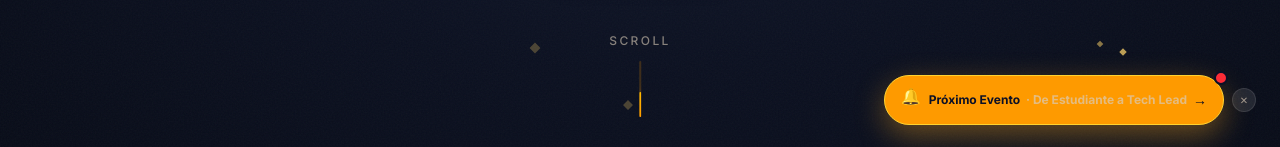
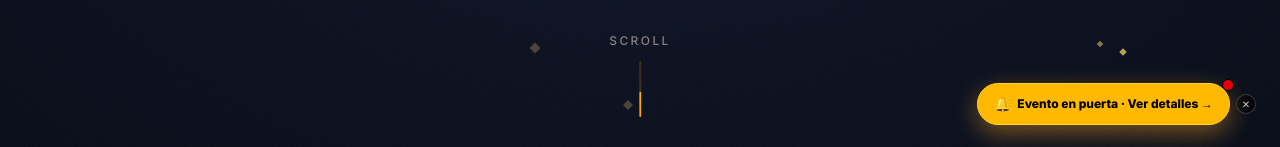
Before and after one commit to Tequio-team/TequioLandingPage, a Next.js app: page / in a window 1280 px wide. Shown: the part 651-798 px from the top of the page. Built offline with nearby package versions, Linux system fonts and the light colour scheme; no server answers; the database is empty.

Commit message:
Ultra-compact FloatingUpcomingEvent button with black text and amber background

```diff
--- a/components/ui/FloatingUpcomingEvent.tsx
+++ b/components/ui/FloatingUpcomingEvent.tsx
@@ -1,5 +1,5 @@
 "use client";
-import { useState, useEffect } from "react";
+import { useState } from "react";
 import { motion, AnimatePresence } from "framer-motion";
 import { usePathname, useRouter } from "next/navigation";
 
@@ -7,31 +7,6 @@ export default function FloatingUpcomingEvent() {
   const pathname = usePathname();
   const router = useRouter();
   const [dismissed, setDismissed] = useState(false);
-  const [eventTitle, setEventTitle] = useState("De Estudiante a Tech Lead");
-
-  // Fetch upcoming event from Supabase
-  useEffect(() => {
-    async function loadUpcomingEvent() {
-      try {
-        const { supabase } = await import("@/lib/supabase");
-        const { data } = await supabase
-          .from("events")
-          .select("title")
-          .eq("status", "abierto")
-          .order("created_at", { ascending: false })
-          .limit(1)
-          .maybeSingle();
-
-        if (data?.title) {
-          setEventTitle(data.title.replace(/"/g, ""));
-        }
-      } catch (err) {
-        console.warn("Error cargando evento próximo para botón flotante:", err);
-      }
-    }
-
-    loadUpcomingEvent();
-  }, []);
 
   const handleClick = () => {
     if (pathname === "/eventos") {
@@ -55,27 +30,22 @@ export default function FloatingUpcomingEvent() {
         animate={{ opacity: 1, scale: 1, y: 0 }}
         exit={{ opacity: 0, scale: 0.8, y: 30 }}
         transition={{ duration: 0.4, ease: [0.16, 1, 0.3, 1] }}
-        className="fixed bottom-6 right-6 z-50 flex items-center gap-2"
+        className="fixed bottom-6 right-6 z-50 flex items-center gap-1.5"
       >
-        {/* BOTÓN FLOTANTE ESTILO WHATSAPP COMPACTO CON INSIGNIA ROJA EN VIVO */}
-        <div className="relative group">
-
-          {/* LUZ ROJA PARPADEANTE DE NOTIFICACIÓN EN LA ESQUINA DEL BOTÓN */}
-          <span className="absolute -top-1 -right-1 z-20 flex h-3.5 w-3.5">
-            <span className="animate-ping absolute inline-flex h-full w-full rounded-full bg-red-400 opacity-80" />
-            <span className="relative inline-flex rounded-full h-3.5 w-3.5 bg-red-500 border-2 border-azul-noche" />
+        {/* BOTÓN FLOTANTE COMPACTO CON LETRA NEGRA E INSIGNIA DE NOTIFICACIÓN ROJA */}
+        <div className="relative">
+          {/* LUZ ROJA PARPADEANTE DE NOTIFICACIÓN EN LA ESQUINA */}
+          <span className="absolute -top-1 -right-1 z-20 flex h-3 w-3">
+            <span className="animate-ping absolute inline-flex h-full w-full rounded-full bg-red-500 opacity-80" />
+            <span className="relative inline-flex rounded-full h-3 w-3 bg-red-600 border border-black" />
           </span>
 
           <button
             onClick={handleClick}
-            className="cursor-pointer font-inter font-bold text-xs bg-amber-500 text-azul-noche px-4 py-3 rounded-full shadow-[0_10px_30px_rgba(245,166,35,0.4)] border border-amber-300 hover:bg-amber-400 hover:scale-105 active:scale-95 transition-all duration-300 flex items-center gap-2"
+            className="cursor-pointer font-inter font-extrabold text-xs bg-amber-400 text-black px-4 py-2.5 rounded-full shadow-[0_8px_25px_rgba(245,166,35,0.45)] border border-amber-300 hover:bg-amber-300 hover:scale-105 active:scale-95 transition-all duration-300 flex items-center gap-1.5"
           >
-            <span className="text-base animate-bounce">🔔</span>
-            <div className="flex items-center gap-1.5">
-              <span>Próximo Evento</span>
-              <span className="text-arena/70 hidden sm:inline">· {eventTitle}</span>
-              <span className="font-bold text-sm">→</span>
-            </div>
+            <span className="text-sm">🔔</span>
+            <span>Evento en puerta · Ver detalles →</span>
           </button>
         </div>
 
@@ -83,7 +53,7 @@ export default function FloatingUpcomingEvent() {
         <button
           onClick={() => setDismissed(true)}
           aria-label="Ocultar notificación"
-          className="cursor-pointer w-6 h-6 rounded-full bg-white/10 text-arena/70 text-[10px] flex items-center justify-center hover:bg-red-500 hover:text-white transition-all border border-white/10"
+          className="cursor-pointer w-5 h-5 rounded-full bg-black/60 text-white/80 text-[10px] flex items-center justify-center hover:bg-red-500 hover:text-white transition-all border border-white/20"
         >
           ✕
         </button>
```
